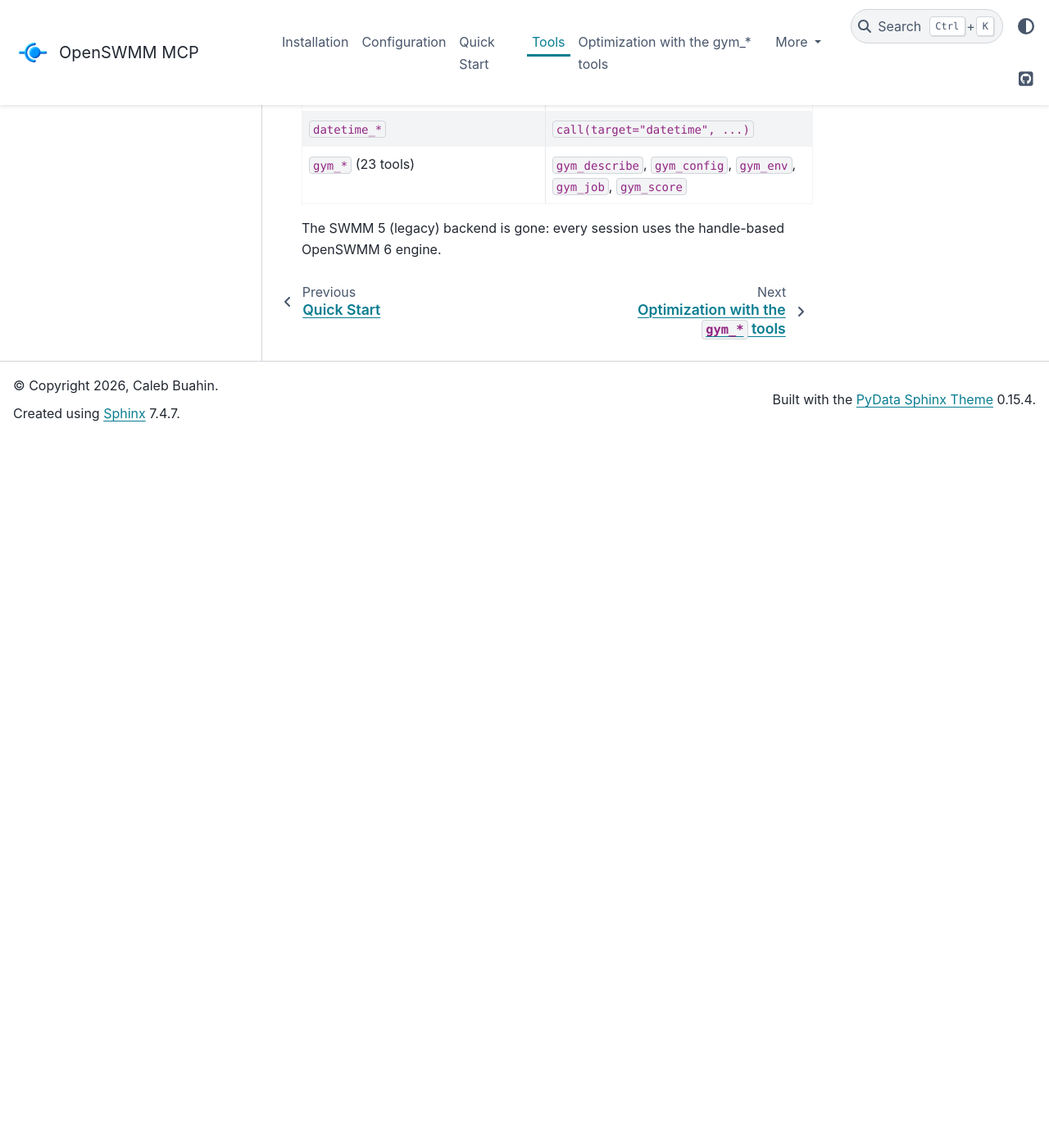
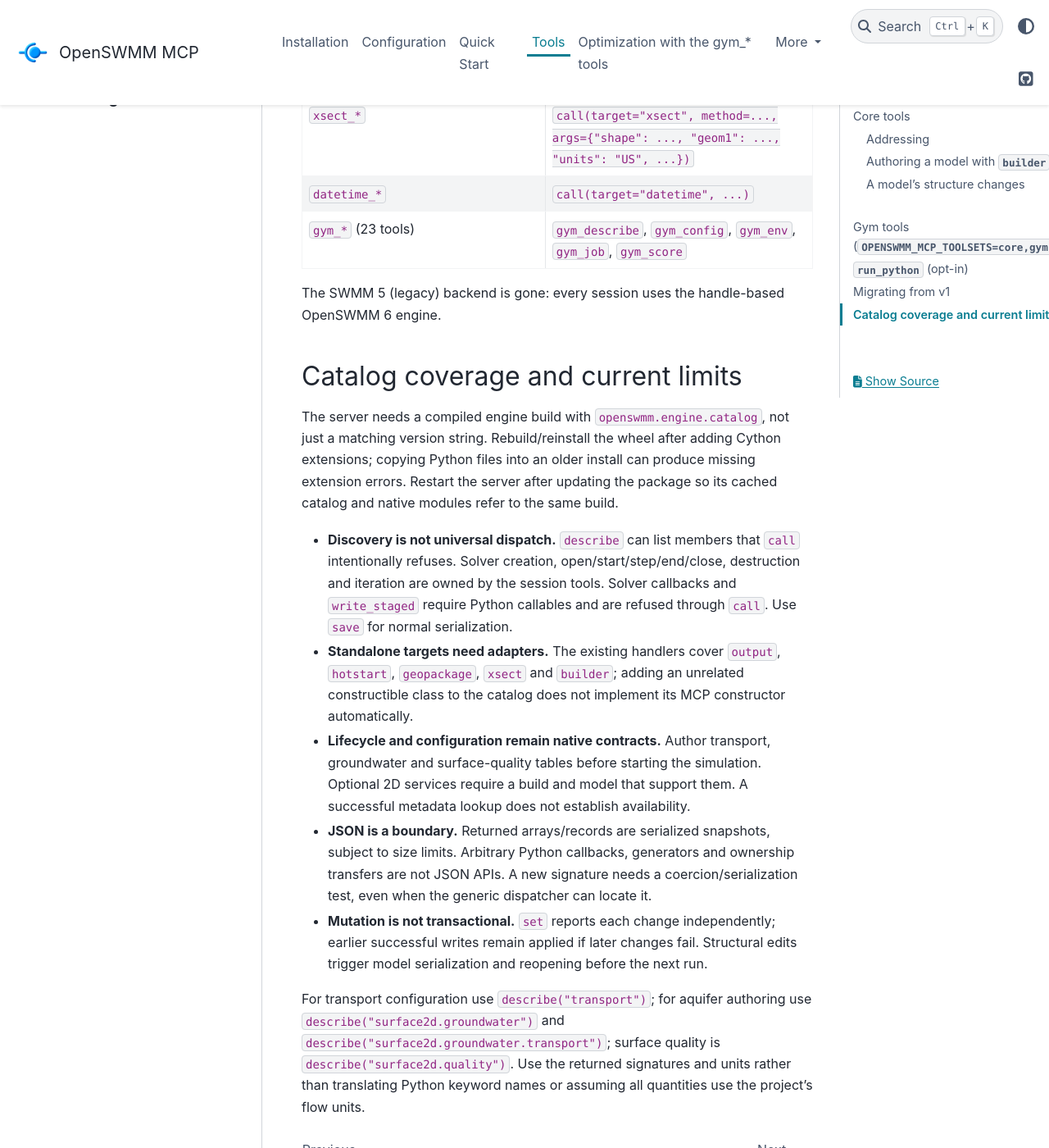
Before and after one commit to HydroCouple/openswmm.mcp, a Sphinx documentation site: the page built from docs/user-guide/tools.md, in a window 1280 px wide and 1400 px high, scrolled down 5608 px. Shown: the whole window at 82% size. Built offline with Sphinx 7.4.7 and the PyData theme 0.15.4, drawn with Linux system fonts in a browser that asks for light colours; before the commit the page ends 6142 px from its top, so only the background shows below that; some of the changed text lies outside the part shown.

Commit message:
docs: align tool coverage and Sphinx configuration with bindings

```diff
--- a/docs/conf.py
+++ b/docs/conf.py
@@ -13,6 +13,7 @@ extensions = [
     "sphinx.ext.intersphinx",
     "sphinx.ext.viewcode",
     "myst_parser",
+    "sphinx_epytext",  # Gym support API docstrings use epytext.
 ]
 
 templates_path = ["_templates"]
--- a/docs/user-guide/tools.md
+++ b/docs/user-guide/tools.md
@@ -6,9 +6,10 @@ The server registers **14 core tools**, **5 optional gym tools** and one opt-in
 
 The engine exposes over a thousand functions. Instead of one tool per function,
 five generic tools (`describe`, `find`, `get`, `set`, `call`) read the engine's
-machine-readable catalog (`openswmm.engine.catalog`) and reach every property
-and method it lists. When the engine gains a capability, the server reaches it
-without new tool code.
+machine-readable catalog (`openswmm.engine.catalog`) and dispatch supported fields and methods by their catalog paths. New scalar
+fields and JSON-compatible method arguments often need no new tool code;
+lifecycle operations, callbacks, standalone construction and optional native
+features still have explicit boundaries (see below).
 
 ## Core tools
 
@@ -46,7 +47,7 @@ without new tool code.
   `output` reads the session's results unless given a `path`. The session
   opens and closes these readers itself.
 - **Enums** are passed and returned by name (`"JUNCTION"`, `"PERSIST"`).
-- **Units** are the model's own; `describe(..., session_id=...)` and every
+- **Units** follow each catalog member, including fixed SI/temperature units; `describe(..., session_id=...)` and every
   `get` response name them (`ft`, `CFS`, `ft3`, ...).
 - **Files** in arguments resolve against `OPENSWMM_MCP_WORKING_DIR`.
 
@@ -126,3 +127,39 @@ v1 registered 663 tools. Each maps to one of the tools above:
 
 The SWMM 5 (legacy) backend is gone: every session uses the handle-based
 OpenSWMM 6 engine.
+
+
+## Catalog coverage and current limits
+
+The server needs a compiled engine build with `openswmm.engine.catalog`, not
+just a matching version string. Rebuild/reinstall the wheel after adding Cython
+extensions; copying Python files into an older install can produce missing
+extension errors. Restart the server after updating the package so its cached
+catalog and native modules refer to the same build.
+
+- **Discovery is not universal dispatch.** `describe` can list members that
+  `call` intentionally refuses. Solver creation, open/start/step/end/close,
+  destruction and iteration are owned by the session tools. Solver callbacks
+  and `write_staged` require Python callables and are refused through `call`.
+  Use `save` for normal serialization.
+- **Standalone targets need adapters.** The existing handlers cover `output`,
+  `hotstart`, `geopackage`, `xsect` and `builder`; adding an unrelated constructible
+  class to the catalog does not implement its MCP constructor automatically.
+- **Lifecycle and configuration remain native contracts.** Author transport,
+  groundwater and surface-quality tables before starting the simulation.
+  Optional 2D services require a build and model that support them. A successful
+  metadata lookup does not establish availability.
+- **JSON is a boundary.** Returned arrays/records are serialized snapshots,
+  subject to size limits. Arbitrary Python callbacks, generators and ownership
+  transfers are not JSON APIs. A new signature needs a coercion/serialization
+  test, even when the generic dispatcher can locate it.
+- **Mutation is not transactional.** `set` reports each change independently;
+  earlier successful writes remain applied if later changes fail. Structural
+  edits trigger model serialization and reopening before the next run.
+
+For transport configuration use `describe("transport")`; for aquifer authoring
+use `describe("surface2d.groundwater")` and
+`describe("surface2d.groundwater.transport")`; surface quality is
+`describe("surface2d.quality")`. Use the returned signatures and units rather
+than translating Python keyword names or assuming all quantities use the
+project’s flow units.
--- a/pyproject.toml
+++ b/pyproject.toml
@@ -47,6 +47,7 @@ docs = [
     "pydata-sphinx-theme>=0.15",
     "myst-parser>=3.0",
     "sphinx-autodoc-typehints",
+    "sphinx-epytext>=0.0.4",
 ]
 
 [project.scripts]
```
Also changed, not shown: docs/developer/testing.md (+10 -0 lines), docs/index.rst (+3 -4 lines), 2 other files.
